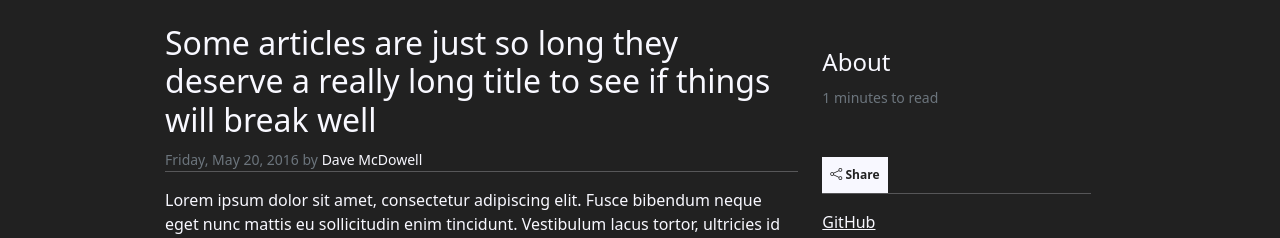
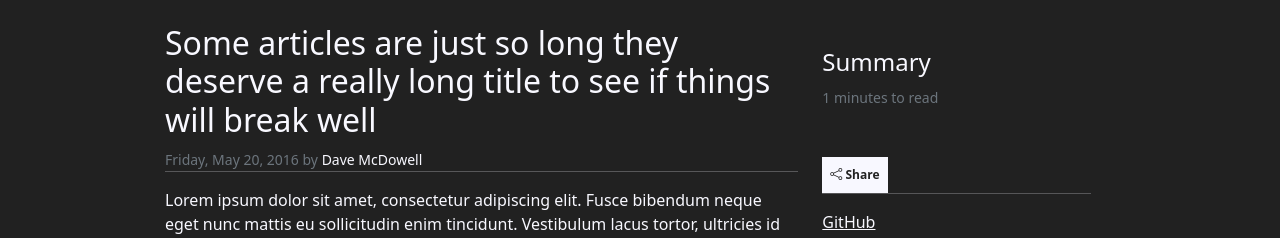
Before and after one commit to davemcdowell/portfolio, a Jekyll site: the page built from _posts/2016-05-20-super-long-article.md, in a window 1280 px wide. Shown: the part 520-758 px from the top of the page. Built offline with Jekyll 4.4.1, drawn with Linux system fonts in a browser that asks for light colours; nearby versions of some CDN libraries.

Commit message:
Update post.html

```diff
--- a/_layouts/post.html
+++ b/_layouts/post.html
@@ -20,7 +20,7 @@ layout: default
             <div class="col-md-4">
                 <div class="position-sticky" style="top: 62px;">
                     <div class="p-4">
-                        <h4>About</h4>
+                        <h4>Summary</h4>
                         <p class="blog-post-meta mb-0"><small class="text-muted">{% include reading-time.html %}</small></p>
                     </div>
                     {%- if page.tags.size > 0 -%}
```
